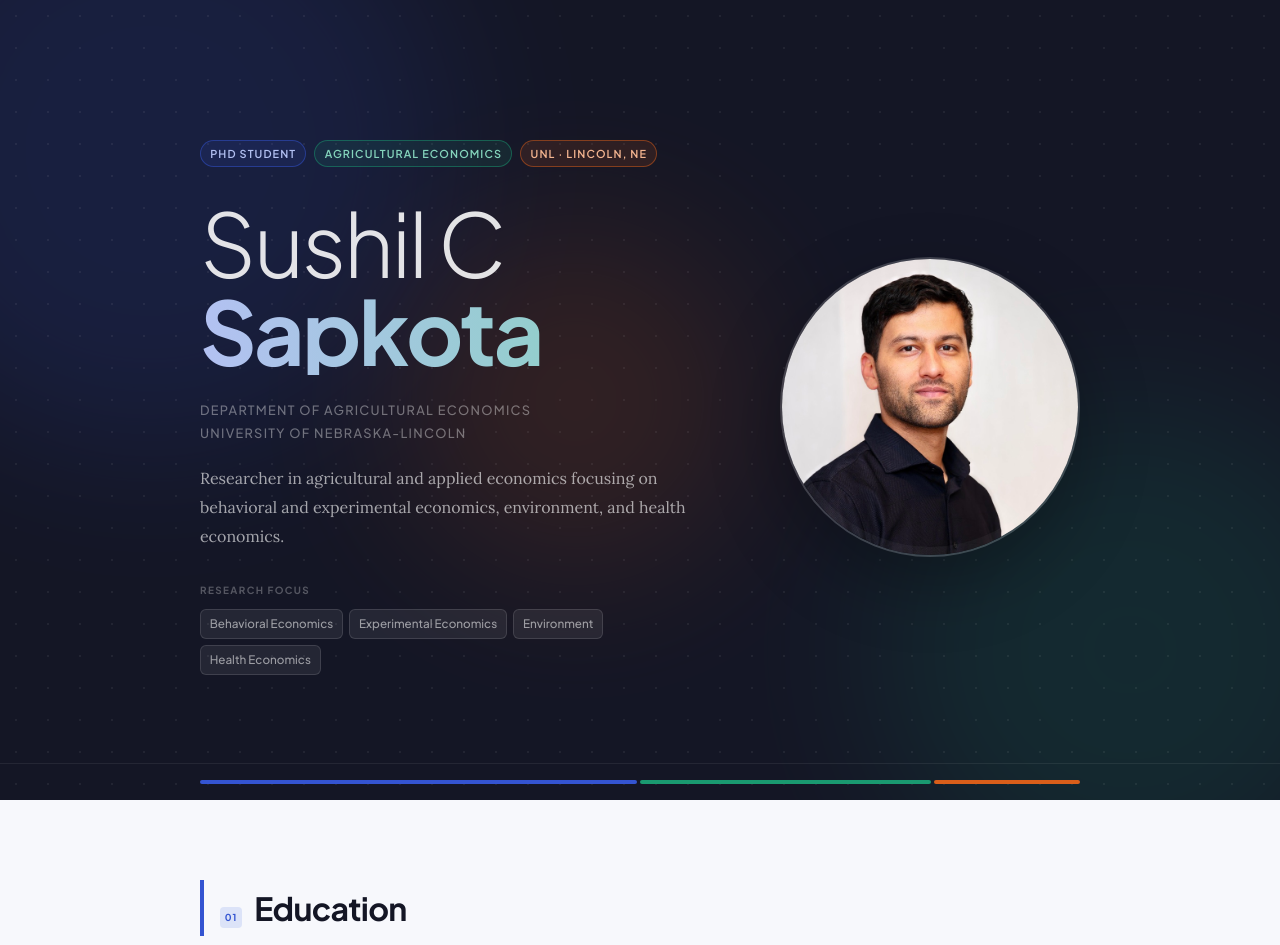
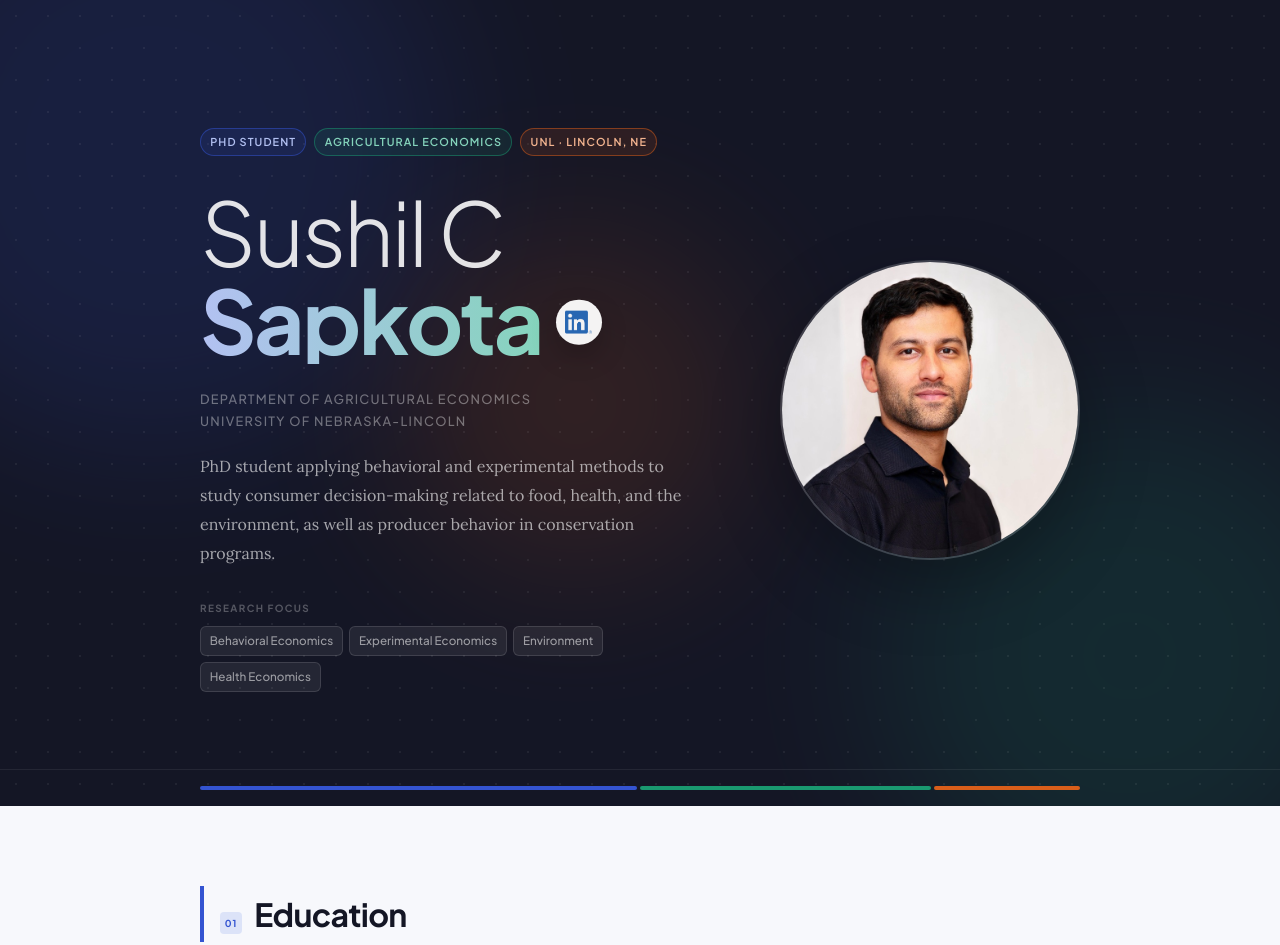
Before and after one commit to sushilcs9/CV_SCS, a plain HTML site: page index2.html in a window 1280 px wide. Shown: the top 945 px of the page. Drawn offline with Linux system fonts and the light colour scheme.

Commit message:
Add LinkedIn profile badge

```diff
--- a/index2.html
+++ b/index2.html
@@ -52,7 +52,18 @@
 
           <h1 class="hero-name">
             <span class="hero-first">Sushil C</span>
-            <span class="hero-last">Sapkota</span>
+            <span class="hero-last-line">
+              <span class="hero-last">Sapkota</span>
+              <a
+                class="linkedin-link"
+                href="https://www.linkedin.com/in/sushil-sapkota-06522b165/"
+                target="_blank"
+                rel="noopener noreferrer"
+                aria-label="Visit Sushil C Sapkota on LinkedIn"
+              >
+                <img class="linkedin-logo" src="LI-In-Bug.png" alt="" />
+              </a>
+            </span>
           </h1>
 
           <p class="hero-dept">
@@ -61,8 +72,9 @@
           </p>
 
           <p class="hero-bio">
-            Researcher in agricultural and applied economics focusing on behavioral and
-            experimental economics, environment, and health economics.
+            PhD student applying behavioral and experimental methods to study consumer decision-making
+            related to food, health, and the environment, as well as
+            producer behavior in conservation programs.
           </p>
 
           <div class="hero-focus">
--- a/styles2.css
+++ b/styles2.css
@@ -262,6 +262,12 @@ a:hover { opacity: 0.7; }
   font-weight: 800;
 }
 
+.hero-last-line {
+  display: flex;
+  align-items: center;
+  gap: 0.16em;
+}
+
 .hero-dept {
   font-family: var(--font-head);
   font-size: 0.8rem;
@@ -326,6 +332,7 @@ a:hover { opacity: 0.7; }
 .hero-photo-wrap {
   position: relative;
   flex: 0 0 clamp(220px, 28vw, 300px);
+  width: 100%;
   aspect-ratio: 1;
   border-radius: 50%;
   overflow: hidden;
@@ -350,6 +357,34 @@ a:hover { opacity: 0.7; }
   display: block;
   object-fit: cover;
   object-position: center 18%;
+}
+
+.linkedin-link {
+  display: inline-flex;
+  align-items: center;
+  justify-content: center;
+  width: clamp(34px, 0.52em, 48px);
+  height: clamp(34px, 0.52em, 48px);
+  flex: 0 0 auto;
+  border-radius: 50%;
+  background: rgba(255,255,255,0.95);
+  box-shadow: 0 12px 28px rgba(0,0,0,0.2);
+  -webkit-text-fill-color: initial;
+  transform: translateY(0.03em);
+  transition: transform 0.2s ease, box-shadow 0.2s ease, opacity 0.2s ease;
+}
+
+.linkedin-link:hover {
+  opacity: 1;
+  transform: translateY(calc(0.03em - 2px));
+  box-shadow: 0 18px 36px rgba(0,0,0,0.28);
+}
+
+.linkedin-logo {
+  width: 58%;
+  height: 58%;
+  display: block;
+  object-fit: contain;
 }
 
 /* ── Bottom color bar ── */
```
Also changed, not shown: index.html (+12 -1 lines), LI-In-Bug.png (added).
